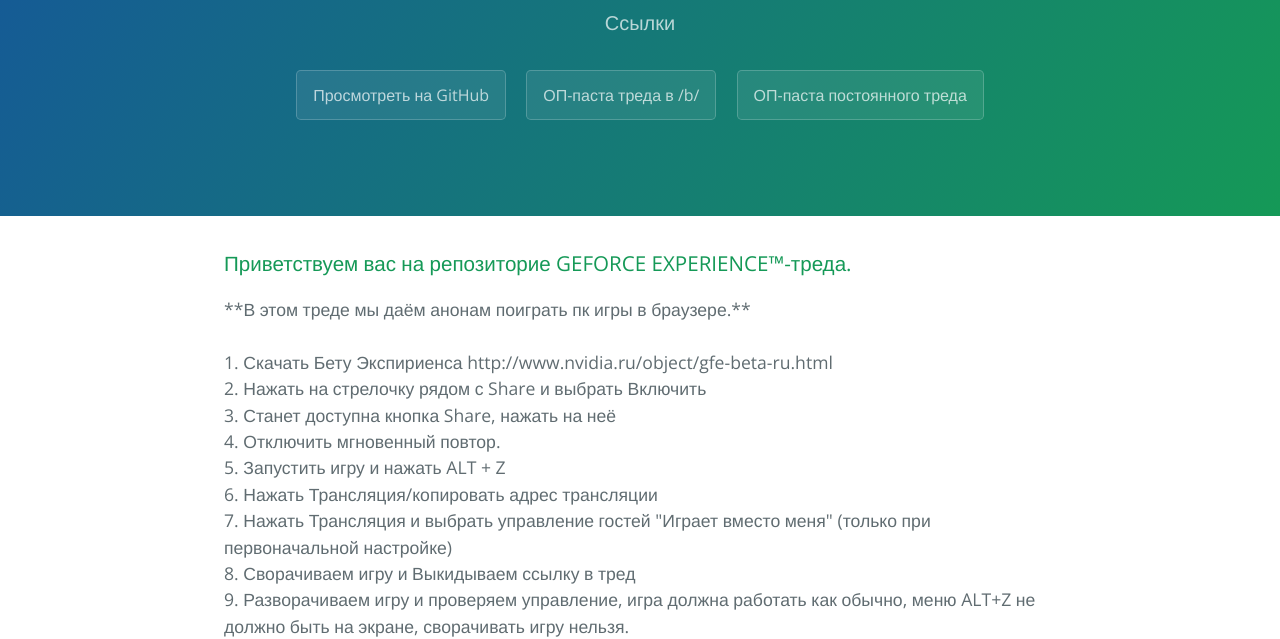
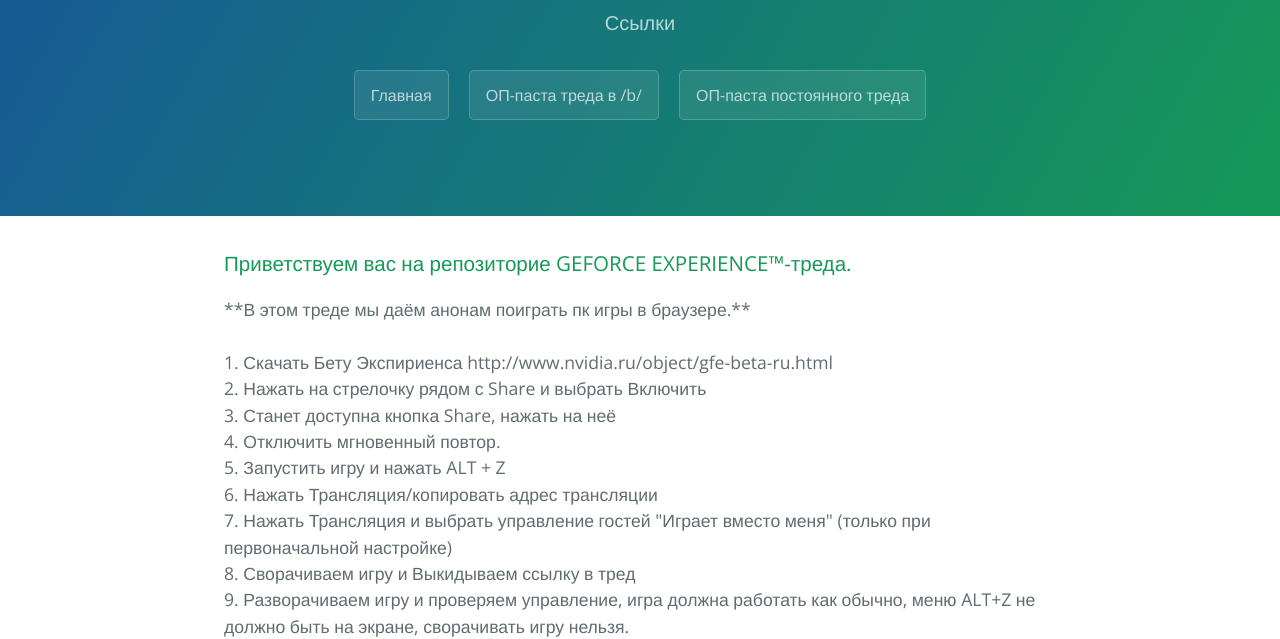
Before and after one commit to GFCexp/GFCexp_main, a plain HTML site: page b.html in a window 1280 px wide. Shown: the part 167-806 px from the top of the page. Drawn offline with nearby package versions, Linux system fonts and the light colour scheme.

Commit message:
Update b.html

```diff
--- a/b.html
+++ b/b.html
@@ -13,9 +13,9 @@
     <section class="page-header">
       <h1 class="project-name">GEFORCE EXPERIENCE™</h1>
       <h2 class="project-tagline">Ссылки</h2>
-      <a href="https://github.com/GFCexp/GFCexp_main" class="btn">Просмотреть на GitHub</a>
-      <a href="https://github.com/GFCexp/GFCexp_main/zipball/master" class="btn">ОП-паста треда в /b/</a>
-      <a href="https://github.com/GFCexp/GFCexp_main/tarball/master" class="btn">ОП-паста постоянного треда</a>
+      <a href="http://gfcexp.github.io/GFCexp_main" class="btn">Главная</a>
+      <a href="http://gfcexp.github.io/GFCexp_main/b.html" class="btn">ОП-паста треда в /b/</a>
+      <a href="http://gfcexp.github.io/GFCexp_main/perm.html" class="btn">ОП-паста постоянного треда</a>
     </section>
 
     <section class="main-content">
```
